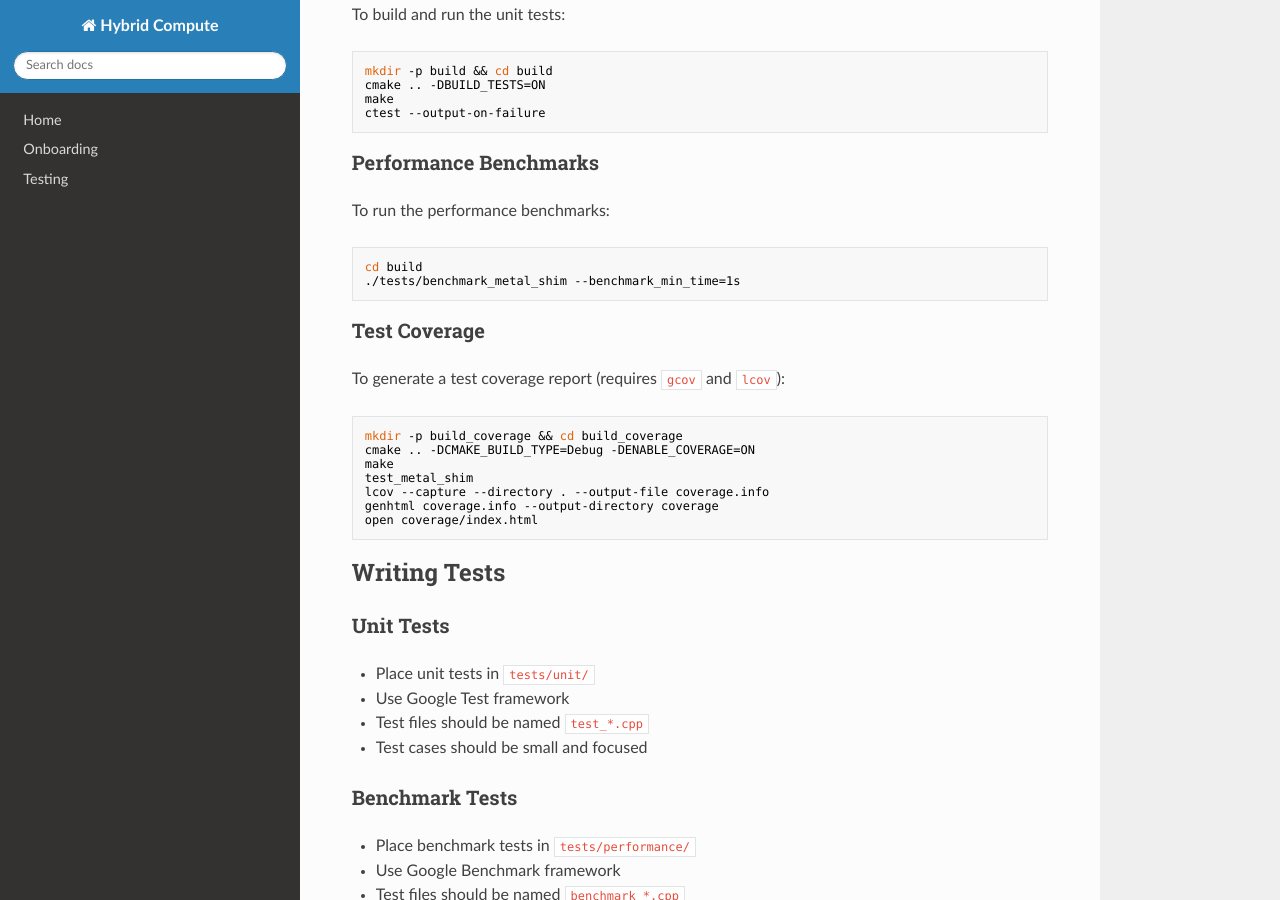
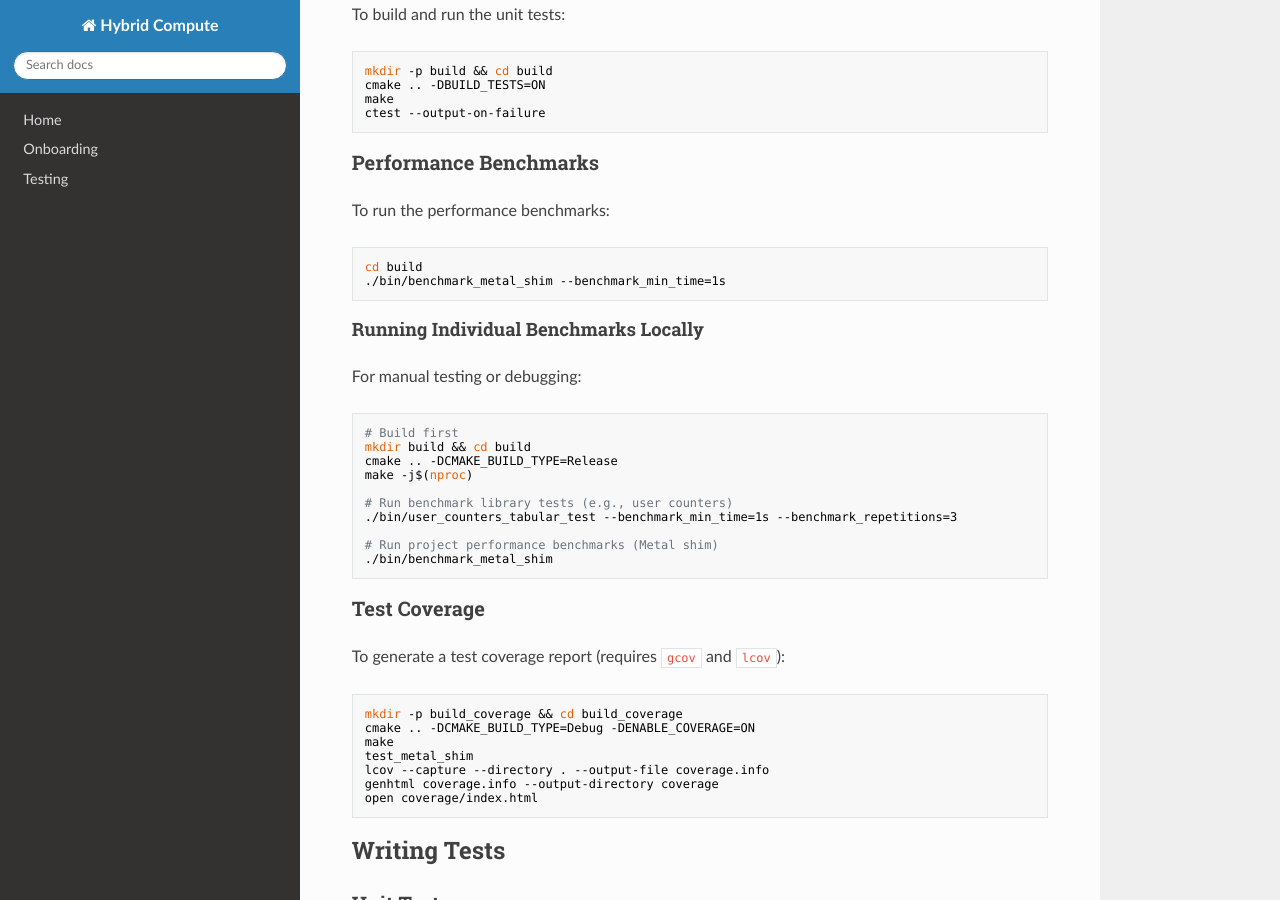
Before and after one commit to bniladridas/hybrid-compute, an MkDocs documentation site: the page built from docs/TESTING.md, in a window 1280 px wide and 900 px high, scrolled down 511 px. Built offline with MkDocs 1.6.1, drawn with Linux system fonts in a browser that asks for light colours; nearby versions of some CDN libraries.

Commit message:
docs: local benchmark instructions

````diff
--- a/docs/TESTING.md
+++ b/docs/TESTING.md
@@ -28,7 +28,24 @@ To run the performance benchmarks:
 
 ```bash
 cd build
-./tests/benchmark_metal_shim --benchmark_min_time=1s
+./bin/benchmark_metal_shim --benchmark_min_time=1s
+```
+
+#### Running Individual Benchmarks Locally
+
+For manual testing or debugging:
+
+```bash
+# Build first
+mkdir build && cd build
+cmake .. -DCMAKE_BUILD_TYPE=Release
+make -j$(nproc)
+
+# Run benchmark library tests (e.g., user counters)
+./bin/user_counters_tabular_test --benchmark_min_time=1s --benchmark_repetitions=3
+
+# Run project performance benchmarks (Metal shim)
+./bin/benchmark_metal_shim
 ```
 
 ### Test Coverage
````
